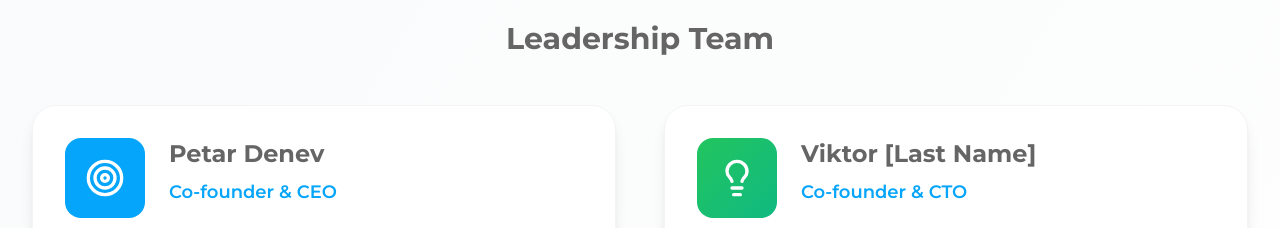
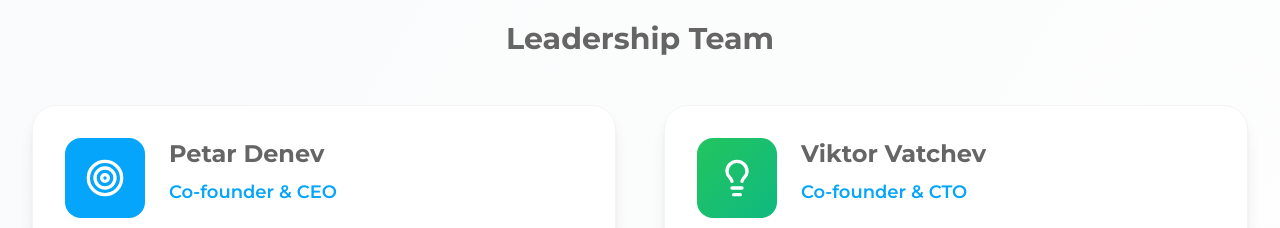
Before and after one commit to Boyan253/Keen-Website-Version-4, a Next.js app: page / in a window 1280 px wide. Shown: the part 8060-8288 px from the top of the page. Built offline with nearby package versions, Linux system fonts and the light colour scheme.

Commit message:
added viktors lastname

```diff
--- a/components/AboutSection.tsx
+++ b/components/AboutSection.tsx
@@ -34,7 +34,7 @@ export default function AboutSection() {
       color: "from-keen-blue to-keen-gradient-end"
     },
     {
-      name: "Viktor [Last Name]",
+      name: "Viktor Vatchev",
       role: "Co-founder & CTO",
       bio: "AI systems architect and product leader with experience deploying automation at scale. Viktor was driven to co-found Keen Agents by the gap between AI research and practical business implementation. Having seen the potential of AI agents in production environments, he was inspired to create a platform that makes AI automation accessible, reliable, and profitable for businesses without requiring deep technical expertise.",
       highlights: [
```
